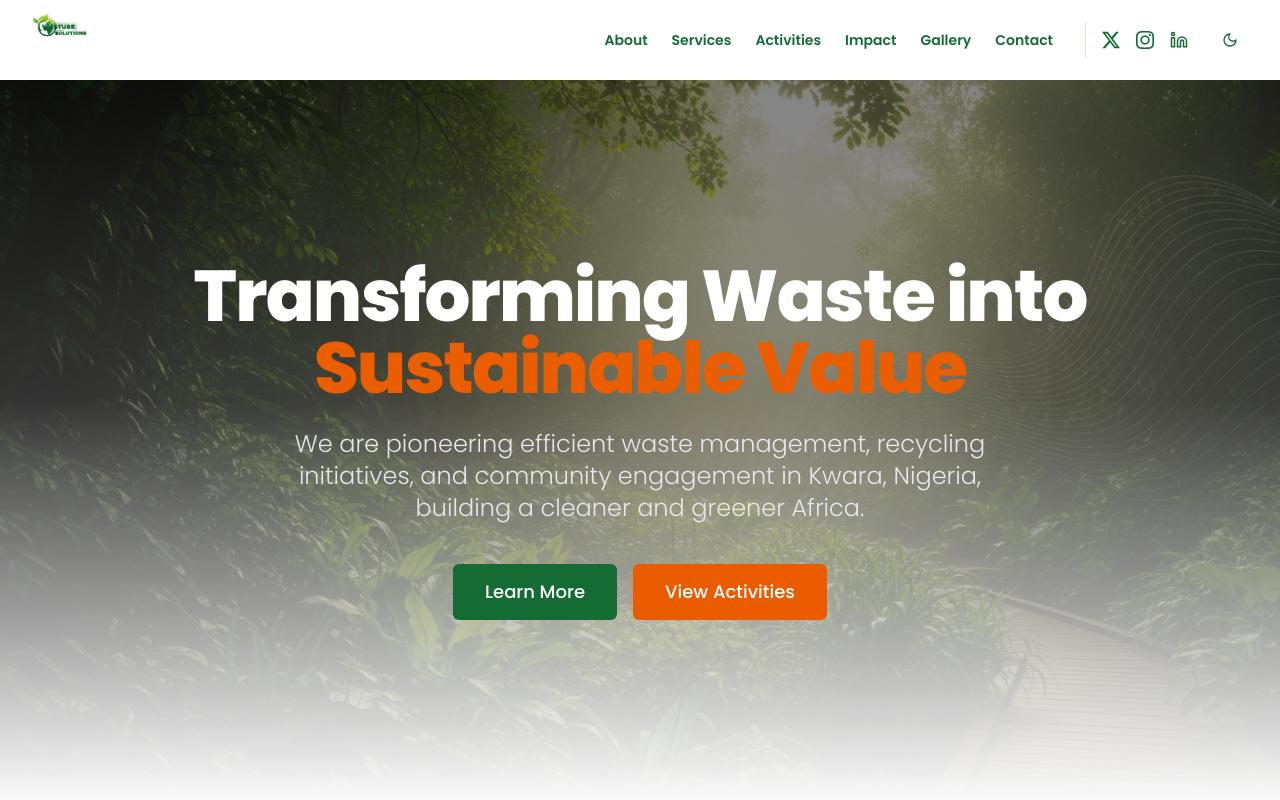
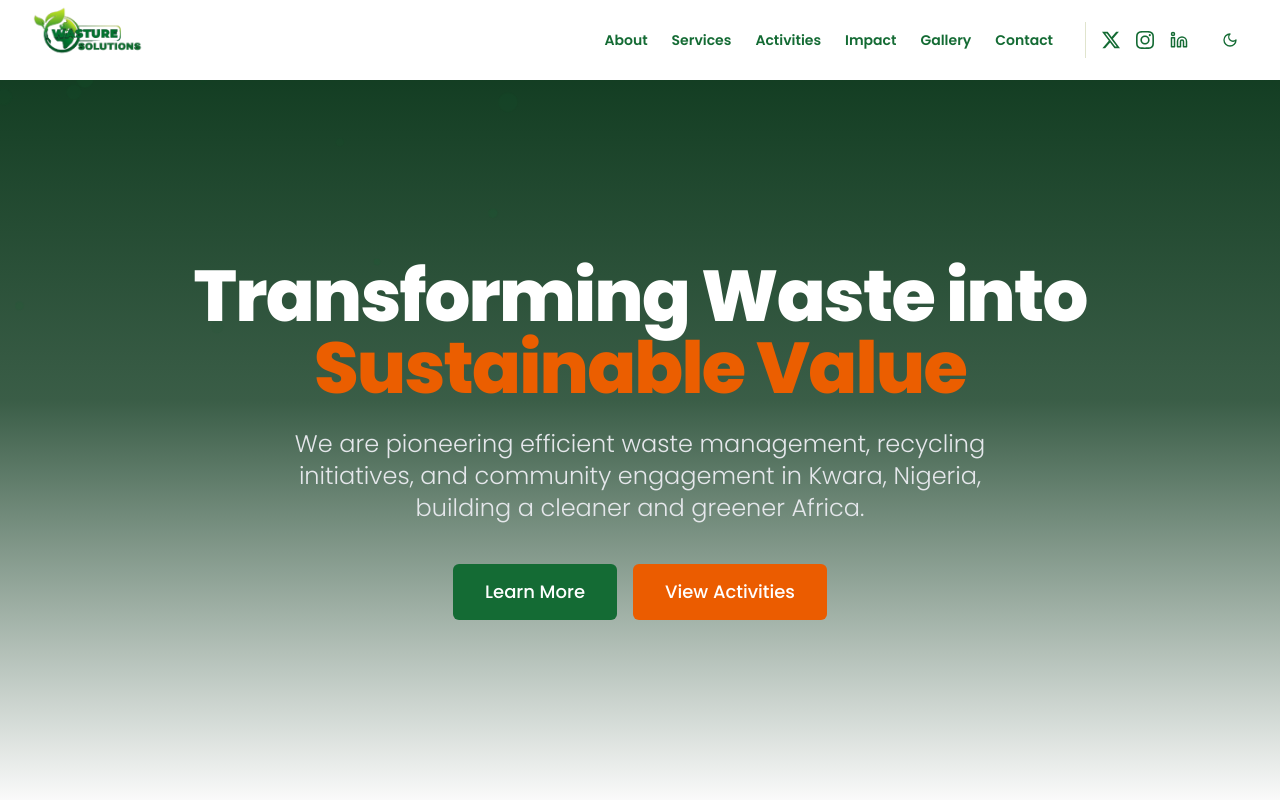
Before and after one commit to Razadan1/WastureSolutionsWebsite, a React (Vite) app: page / in a window 1280 px wide. Shown: the top 800 px of the page. Built offline with nearby package versions, Linux system fonts and the light colour scheme.

Commit message:
Updated Navbar

```diff
--- a/src/components/Footer.tsx
+++ b/src/components/Footer.tsx
@@ -1,6 +1,6 @@
 import { Linkedin } from "lucide-react";
 import { SiX, SiInstagram } from "react-icons/si";
-const wastureLogoPath = "/images/Wasture_Logo2.png";
+const wastureLogoPath = "/images/wasture-logo.png";
 
 export function Footer() {
   const scrollTo = (id: string) => {
@@ -23,10 +23,10 @@ export function Footer() {
               <img
                 src={wastureLogoPath}
                 alt="Wasture Solutions"
-                className="h-14 w-auto object-contain brightness-0 invert"
+                className="h-34 w-34 object-contain "
               />
             </button>
-            <p className="text-white/75 max-w-sm mt-4 text-sm leading-relaxed">
+            <p className="text-white/75 max-w-sm mt-0 text-sm leading-relaxed">
               Transforming waste into sustainable value through smart collection, recycling initiatives, and community engagement across Africa.
             </p>
             <div className="flex gap-4 mt-6">
--- a/src/components/Hero.tsx
+++ b/src/components/Hero.tsx
@@ -14,7 +14,7 @@ export function Hero() {
       {/* Background Image */}
       <div
         className="absolute inset-0 z-0 bg-cover bg-center bg-no-repeat"
-        style={{ backgroundImage: "url('/images/hero-bg.png')" }}
+        style={{ backgroundColor: "#146b34" }}
       >
         <div className="absolute inset-0 bg-black/50 dark:bg-black/70 mix-blend-multiply" />
         <div className="absolute inset-0 bg-gradient-to-t from-background via-background/20 to-transparent" />
--- a/src/components/Navbar.tsx
+++ b/src/components/Navbar.tsx
@@ -55,7 +55,7 @@ export function Navbar() {
               <img
                 src={wastureLogoPath}
                 alt="Wasture Solutions"
-                className="h-14 w-auto object-contain"
+                className="h-28 w-auto mt-10 object-contain object-center"
               />
             </button>
           </div>
```
Also changed, not shown: 1 other file (tests, documents, lock files or other folders).
